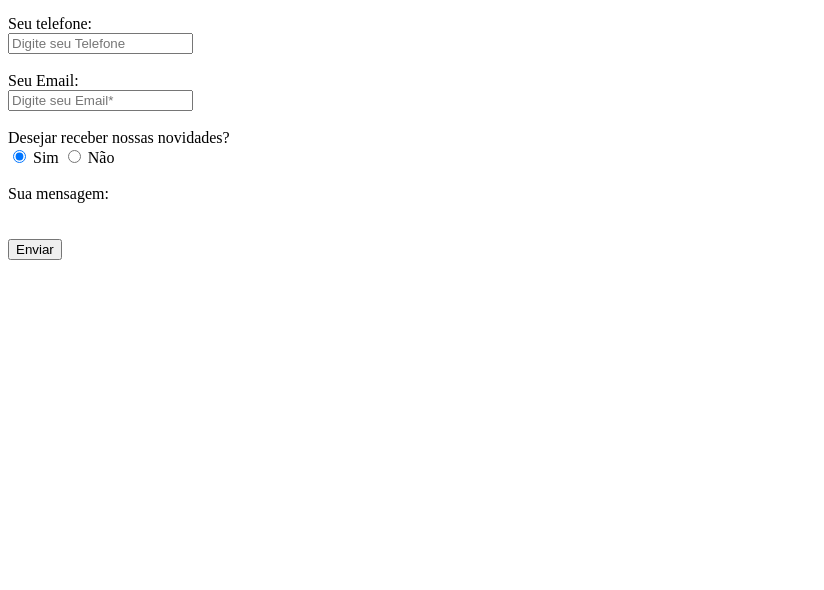
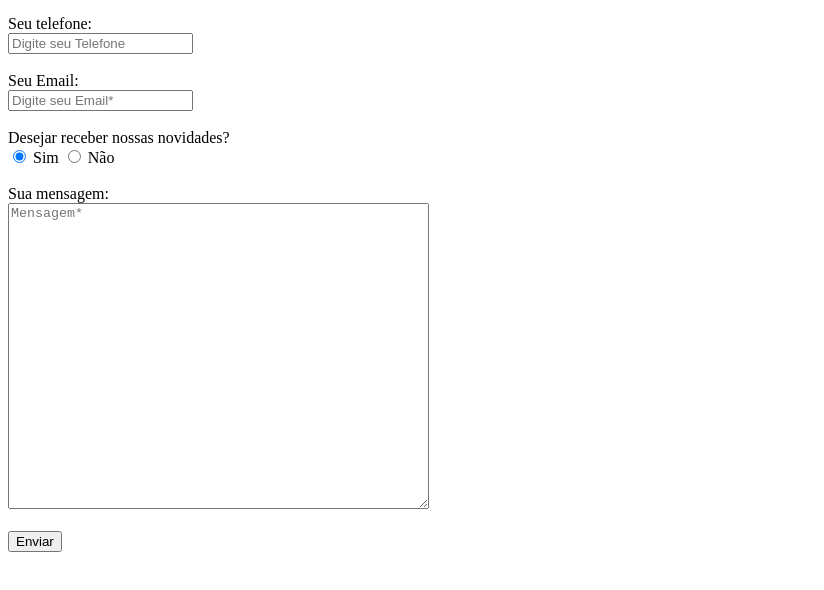
Before and after one commit to maria-julia-oliveira/correcaoAv12Tri, a plain HTML site: page index.html in a window 1280 px wide. Shown: the part 122-712 px from the top of the page, without its empty margins (0-824 px from the left). Drawn offline with Linux system fonts and the light colour scheme.

Commit message:
vvvvvvvvvv

```diff
--- a/index.html
+++ b/index.html
@@ -22,7 +22,7 @@
 <input type="radio" id="nao" value="nao" name="atualizacao">
 <label for="nao">Não</label><br/><br/>
 <label for="msg">Sua mensagem:</label><br/>
-<textared id="msg" placeholder="Mensagem*" cols="50" rows="20"></textared><br/><br/>
+<textarea id="msg" placeholder="Mensagem*" cols="50" rows="20"></textarea><br/><br/>
 <input type="submit" value="Enviar">
     </form>
 </body>
```
